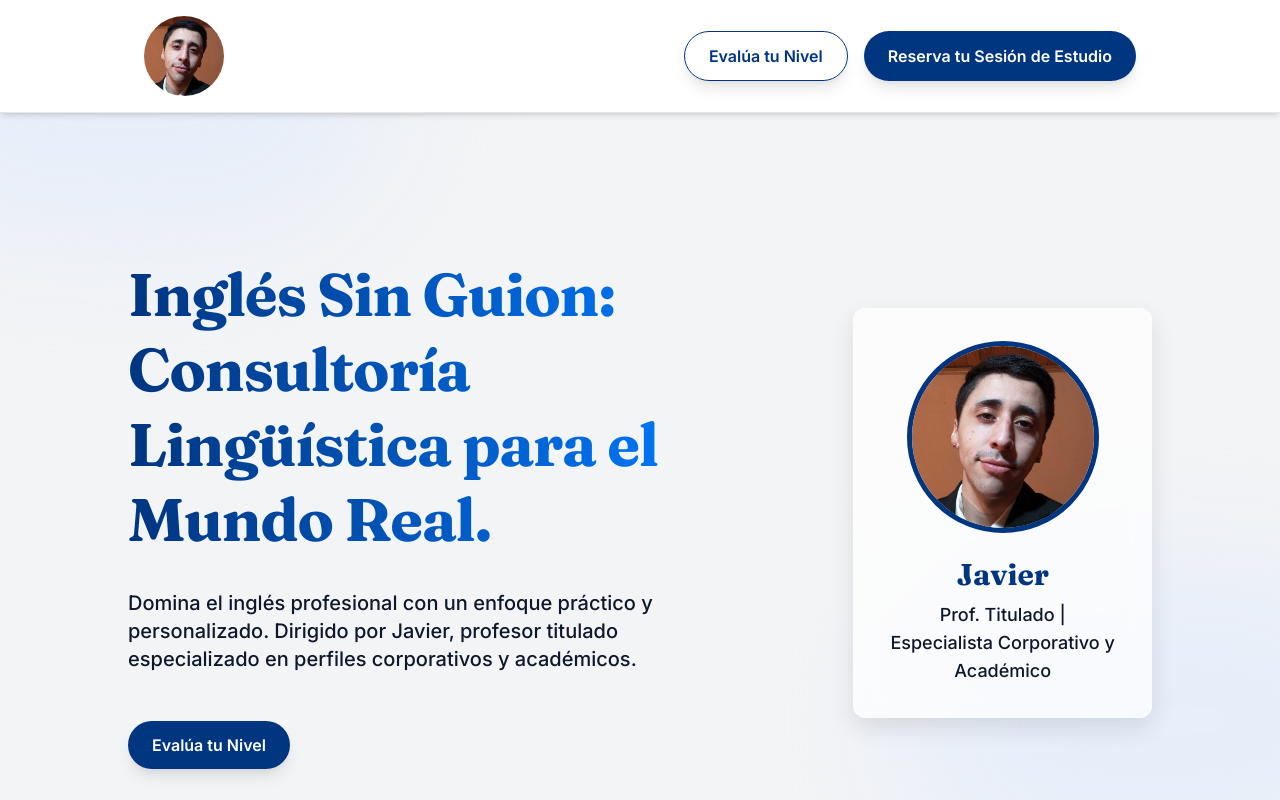
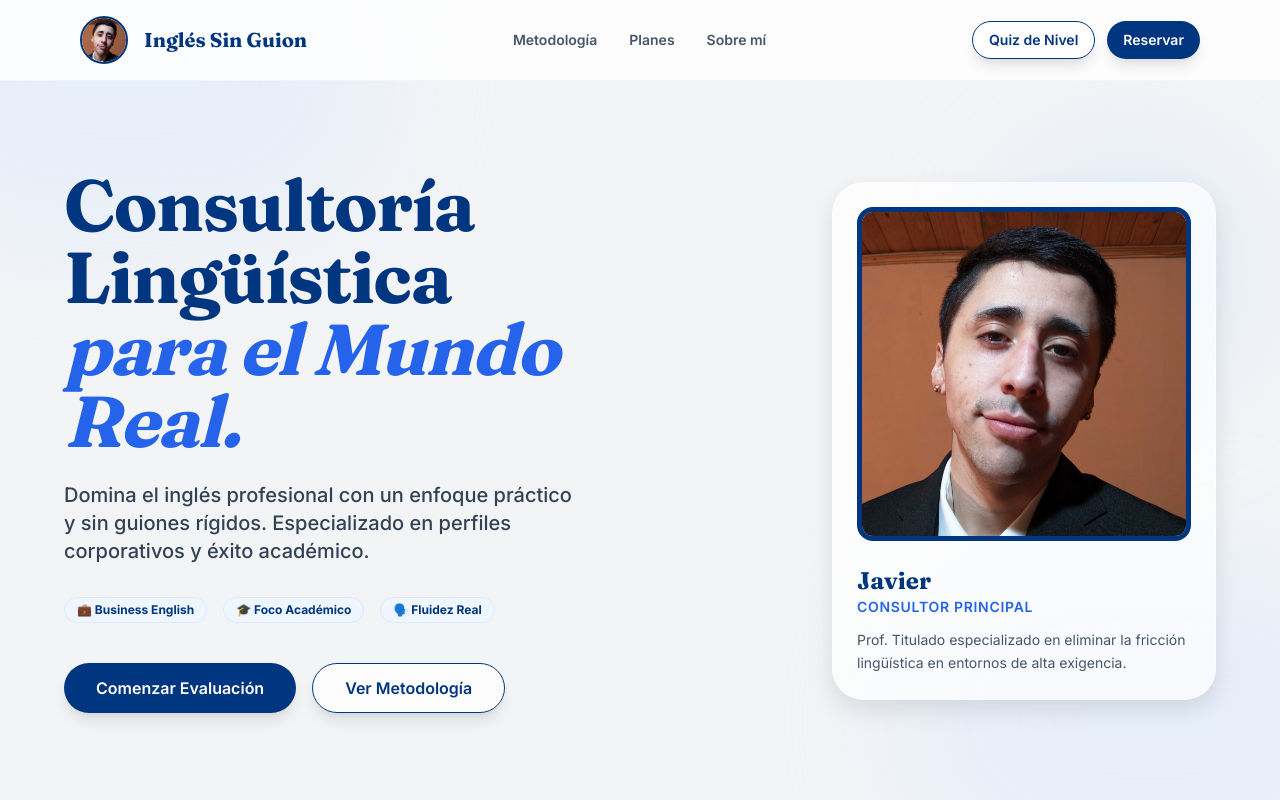
Before and after one commit to DexusJik/dexusjik.github.io, a plain HTML site: page index.html in a window 1280 px wide. Shown: the top 800 px of the page. Drawn offline with nearby package versions, Linux system fonts and the light colour scheme.

Commit message:
Refactor layout for better visual balance and navigation

```diff
--- a/index.html
+++ b/index.html
@@ -164,42 +164,64 @@
     </style>
 </head>
 <body>
-    <!-- Background Blobs -->
     <div class="fixed top-[-10%] left-[-10%] w-[40%] h-[40%] bg-blue-100/50 rounded-full blur-3xl -z-10"></div>
     <div class="fixed bottom-[-10%] right-[-10%] w-[40%] h-[40%] bg-blue-100/50 rounded-full blur-3xl -z-10"></div>
 
-    <!-- Header -->
-    <header class="bg-snow-white shadow-md border-b border-gray-200">
-        <div class="flex flex-wrap items-center justify-between p-4 max-w-5xl mx-auto">
-            <img src='./perfil.jpg' class='w-20 h-20 rounded-full object-cover'>
-            <div class="flex gap-4">
-                <button onclick="scrollToSection('quiz-section')" class="btn btn-secondary">Evalúa tu Nivel</button>
-                <button onclick="scrollToSection('strategy-form-section')" class="btn btn-primary">Reserva tu Sesión de Estudio</button>
+    <header class="sticky top-0 z-50 bg-white/80 backdrop-blur-md border-b border-gray-100">
+        <div class="flex items-center justify-between p-4 max-w-6xl mx-auto">
+            <div class="flex items-center gap-4">
+                <img src='./perfil.jpg' class='w-12 h-12 rounded-full object-cover border-2 border-deep-navy'>
+                <span class="font-serif font-bold text-deep-navy text-xl hidden sm:block">Inglés Sin Guion</span>
+            </div>
+            <nav class="hidden md:flex gap-8 text-sm font-semibold text-slate-600">
+                <a href="#metodologia-section" class="hover:text-deep-navy transition-colors">Metodología</a>
+                <a href="#pricing-section" class="hover:text-deep-navy transition-colors">Planes</a>
+                <a href="#about-section" class="hover:text-deep-navy transition-colors">Sobre mí</a>
+            </nav>
+            <div class="flex gap-3">
+                <button onclick="scrollToSection('quiz-section')" class="btn btn-secondary !py-2 !px-4 text-sm">Quiz de Nivel</button>
+                <button onclick="scrollToSection('strategy-form-section')" class="btn btn-primary !py-2 !px-4 text-sm">Reservar</button>
             </div>
         </div>
     </header>
 
-    <!-- Hero Section -->
-    <section class="min-h-screen flex items-center justify-center py-24 px-6">
-        <div class="max-w-5xl mx-auto flex flex-col md:flex-row items-center justify-between gap-32">
-            <div class="md:w-2/3 text-center md:text-left">
-                <h1 class="text-6xl font-serif font-bold leading-tight mb-8 bg-clip-text text-transparent bg-gradient-to-r from-[#003580] to-[#007bff] fade-up">
-                    Inglés Sin Guion: Consultoría Lingüística para el Mundo Real.
+    <section class="min-h-[90vh] flex items-center py-20 px-6">
+        <div class="max-w-6xl mx-auto grid grid-cols-1 md:grid-cols-2 gap-16 items-center">
+            <div class="text-left">
+                <h1 class="text-5xl lg:text-7xl font-serif font-bold leading-[1.1] mb-6 text-deep-navy fade-up">
+                    Consultoría Lingüística <br><span class="text-blue-600 italic">para el Mundo Real.</span>
                 </h1>
-                <p class="text-xl font-medium text-slate-900 mb-12 fade-up delay-1">Domina el inglés profesional con un enfoque práctico y personalizado. Dirigido por Javier, profesor titulado especializado en perfiles corporativos y académicos.</p>
-                <button onclick="scrollToSection('quiz-section')" class="btn btn-primary fade-up delay-2">Evalúa tu Nivel</button>
+                <p class="text-lg lg:text-xl font-medium text-slate-700 mb-8 max-w-lg fade-up delay-1">
+                    Domina el inglés profesional con un enfoque práctico y sin guiones rígidos. Especializado en perfiles corporativos y éxito académico.
+                </p>
+
+                <div class="flex flex-wrap gap-4 mb-10 fade-up delay-2">
+                    <span class="bg-blue-50 text-deep-navy px-3 py-1 rounded-full text-xs font-bold border border-blue-100">💼 Business English</span>
+                    <span class="bg-blue-50 text-deep-navy px-3 py-1 rounded-full text-xs font-bold border border-blue-100">🎓 Foco Académico</span>
+                    <span class="bg-blue-50 text-deep-navy px-3 py-1 rounded-full text-xs font-bold border border-blue-100">🗣️ Fluidez Real</span>
+                </div>
+
+                <div class="flex flex-col sm:flex-row gap-4 fade-up delay-3">
+                    <button onclick="scrollToSection('quiz-section')" class="btn btn-primary px-8">Comenzar Evaluación</button>
+                    <button onclick="scrollToSection('metodologia-section')" class="btn btn-secondary px-8">Ver Metodología</button>
+                </div>
             </div>
-            <div class="md:w-1/3 flex justify-center">
-                <div class="consultant-profile p-8 w-full max-w-sm card">
-                    <img id="profile-pic" src="./perfil.jpg" alt="Javier's Photo" class="w-48 h-48 rounded-full mx-auto mb-6 object-cover profile-photo">
-                    <p class="text-3xl font-serif font-bold text-deep-navy mb-2">Javier</p>
-                    <p class="text-lg font-medium text-slate-900">Prof. Titulado | Especialista Corporativo y Académico</p>
+
+            <div class="relative flex justify-center md:justify-end fade-up delay-2">
+                <div class="absolute -top-10 -right-10 w-64 h-64 bg-blue-200/30 rounded-full blur-3xl -z-10"></div>
+
+                <div class="consultant-profile p-6 w-full max-w-sm card !rounded-[2rem] border-white/40 shadow-professional">
+                    <img id="profile-pic" src="./perfil.jpg" alt="Javier" class="w-full aspect-square rounded-2xl mb-6 object-cover profile-photo hover:scale-[1.02] transition-all duration-500">
+                    <div class="text-left">
+                        <p class="text-2xl font-serif font-bold text-deep-navy">Javier</p>
+                        <p class="text-sm font-semibold text-blue-600 mb-3 uppercase tracking-wider">Consultor Principal</p>
+                        <p class="text-slate-600 text-sm leading-relaxed">Prof. Titulado especializado en eliminar la fricción lingüística en entornos de alta exigencia.</p>
+                    </div>
                 </div>
             </div>
         </div>
     </section>
 
-    <!-- Quiz Section -->
     <section id="quiz-section" class="py-24 px-6">
         <div class="max-w-5xl mx-auto card p-6 md:p-12">
             <h2 class="text-5xl font-serif font-bold text-center mb-10 bg-clip-text text-transparent bg-gradient-to-r from-[#003580] to-[#007bff]">Evalúa tu Nivel Actual</h2>
@@ -208,7 +230,6 @@
             <div id="quiz-progress-bar" class="progress-bar h-full"></div>
 
             <div id="quiz-questions-container">
-                <!-- Paso 1: Objetivo -->
                 <div class="quiz-step active" id="quiz-step-1">
                     <p class="text-2xl font-medium text-slate-900 mb-6">Paso 1: ¿Cuál es tu objetivo principal?</p>
                     <div class="grid grid-cols-1 gap-4">
@@ -218,7 +239,6 @@
                     </div>
                 </div>
 
-                <!-- Paso 2: Pregunta de Nivel -->
                 <div class="quiz-step hidden" id="quiz-step-2">
                     <p class="text-2xl font-medium text-slate-900 mb-6">Paso 2: ¿Cuál es la forma más profesional de adjuntar un archivo?</p>
                     <div class="grid grid-cols-1 gap-4">
@@ -228,7 +248,6 @@
                     </div>
                 </div>
 
-                <!-- Paso 3: Pregunta de Nivel -->
                 <div class="quiz-step hidden" id="quiz-step-3">
                     <p class="text-2xl font-medium text-slate-900 mb-6">Paso 3: Completa: "By the time we arrived, the meeting..."</p>
                     <div class="grid grid-cols-1 gap-4">
@@ -238,7 +257,6 @@
                     </div>
                 </div>
 
-                <!-- Paso 4: Pregunta de Nivel -->
                 <div class="quiz-step hidden" id="quiz-step-4">
                     <p class="text-2xl font-medium text-slate-900 mb-6">Paso 4: ¿Qué significa "circle back"?</p>
                     <div class="grid grid-cols-1 gap-4">
@@ -264,7 +282,6 @@
         </div>
     </section>
 
-    <!-- About Section -->
     <section id="about-section" class="py-24 px-6 bg-pale-gray">
         <div class="max-w-5xl mx-auto flex flex-col md:flex-row items-center gap-12">
             <div class="md:w-1/2">
@@ -278,14 +295,12 @@
         </div>
     </section>
 
-    <!-- Metodología Section -->
     <section id="metodologia-section" class="py-24 px-6 bg-white">
         <div class="max-w-6xl mx-auto">
             <h2 class="text-5xl font-serif font-bold text-center mb-4 bg-clip-text text-transparent bg-gradient-to-r from-[#003580] to-[#007bff]">Nuestra Metodología</h2>
             <p class="text-center text-gray-600 mb-16 text-lg">Un enfoque estructurado, práctico y adaptado a tus necesidades corporativas o académicas.</p>
 
             <div class="grid grid-cols-1 md:grid-cols-2 lg:grid-cols-4 gap-8">
-                <!-- Card 1 -->
                 <div class="bg-white p-8 rounded-3xl border border-gray-100 shadow-sm hover:shadow-lg transition-shadow duration-300">
                     <div class="bg-blue-50 w-16 h-16 rounded-full flex items-center justify-center mb-6">
                         <svg class="w-8 h-8 text-deep-navy" fill="none" stroke="currentColor" viewBox="0 0 24 24"><path stroke-linecap="round" stroke-linejoin="round" stroke-width="2" d="M12 6.253v13m0-13C10.832 5.477 9.246 5 7.5 5S4.168 5.477 3 6.253v13C4.168 18.477 5.754 18 7.5 18s3.332.477 4.5 1.253m0-13C13.168 5.477 14.754 5 16.5 5c1.747 0 3.332.477 4.5 1.253v13C19.832 18.477 18.247 18 16.5 18c-1.746 0-3.332.477-4.5 1.253"></path></svg>
@@ -293,7 +308,6 @@
                     <h3 class="text-2xl font-bold text-deep-navy mb-4">100% Personalizado</h3>
                     <p class="text-gray-600">Sesiones diseñadas exclusivamente para tus metas, nivel actual y contexto profesional o académico.</p>
                 </div>
-                <!-- Card 2 -->
                 <div class="bg-white p-8 rounded-3xl border border-gray-100 shadow-sm hover:shadow-lg transition-shadow duration-300">
                     <div class="bg-blue-50 w-16 h-16 rounded-full flex items-center justify-center mb-6">
                         <svg class="w-8 h-8 text-deep-navy" fill="none" stroke="currentColor" viewBox="0 0 24 24"><path stroke-linecap="round" stroke-linejoin="round" stroke-width="2" d="M12 8v4l3 3m6-3a9 9 0 11-18 0 9 9 0 0118 0z"></path></svg>
@@ -301,7 +315,6 @@
                     <h3 class="text-2xl font-bold text-deep-navy mb-4">Flexibilidad Total</h3>
                     <p class="text-gray-600">Adaptamos los horarios y la intensidad del estudio para integrarse perfectamente en tu ritmo de vida.</p>
                 </div>
-                <!-- Card 3 -->
                 <div class="bg-white p-8 rounded-3xl border border-gray-100 shadow-sm hover:shadow-lg transition-shadow duration-300">
                     <div class="bg-blue-50 w-16 h-16 rounded-full flex items-center justify-center mb-6">
                         <svg class="w-8 h-8 text-deep-navy" fill="none" stroke="currentColor" viewBox="0 0 24 24"><path stroke-linecap="round" stroke-linejoin="round" stroke-width="2" d="M9 12h6m-6 4h6m2 5H7a2 2 0 01-2-2V5a2 2 0 012-2h5.586a1 1 0 01.707.293l5.414 5.414a1 1 0 01.293.707V19a2 2 0 01-2 2z"></path></svg>
@@ -309,7 +322,6 @@
                     <h3 class="text-2xl font-bold text-deep-navy mb-4">Contenido Real</h3>
                     <p class="text-gray-600">Enfoque en situaciones auténticas: entrevistas, presentaciones, reuniones y comunicación efectiva.</p>
                 </div>
-                <!-- Card 4 -->
                 <div class="bg-white p-8 rounded-3xl border border-gray-100 shadow-sm hover:shadow-lg transition-shadow duration-300">
                     <div class="bg-blue-50 w-16 h-16 rounded-full flex items-center justify-center mb-6">
                         <svg class="w-8 h-8 text-deep-navy" fill="none" stroke="currentColor" viewBox="0 0 24 24"><path stroke-linecap="round" stroke-linejoin="round" stroke-width="2" d="M8 12h.01M12 12h.01M16 12h.01M21 12c0 4.418-4.03 8-9 8a9.863 9.863 0 01-4.255-.949L3 20l1.395-3.72C3.512 15.042 3 13.574 3 12c0-4.418 4.03-8 9-8s9 3.582 9 8z"></path></svg>
@@ -328,12 +340,10 @@
         </div>
     </section>
 
-    <!-- Pricing Section -->
     <section id="pricing-section" class="py-24 px-6 bg-gray-50">
         <div class="max-w-5xl mx-auto">
             <h2 class="text-5xl font-serif font-bold text-center mb-16 bg-clip-text text-transparent bg-gradient-to-r from-[#003580] to-[#007bff]">Planes de Consultoría</h2>
             <div class="grid grid-cols-1 md:grid-cols-3 gap-8">
-                <!-- Pack Inicial -->
                 <div class="card p-8 flex flex-col transition duration-300 hover:-translate-y-2 hover:shadow-2xl">
                     <h3 class="text-2xl font-bold bg-clip-text text-transparent bg-gradient-to-r from-[#003580] to-[#007bff] mb-4">Pack Inicial</h3>
                     <p class="text-4xl font-bold text-deep-navy mb-6">$50.000 CLP</p>
@@ -344,7 +354,6 @@
                     <p class="text-sm text-gray-600 mb-6 italic">Ideal para iniciar tu camino hacia la fluidez.</p>
                     <button onclick="selectPlan('Pack Inicial')" class="btn btn-secondary w-full hover:scale-105 transition-transform">Elegir Plan</button>
                 </div>
-                <!-- Plan Consultoría -->
                 <div class="card p-8 flex flex-col border border-deep-navy/30 transition duration-300 hover:-translate-y-2 hover:shadow-2xl">
                     <h3 class="text-2xl font-bold bg-clip-text text-transparent bg-gradient-to-r from-[#003580] to-[#007bff] mb-4">Plan Consultoría</h3>
                     <p class="text-4xl font-bold text-deep-navy mb-6">$90.000 CLP</p>
@@ -355,7 +364,6 @@
                     <p class="text-sm text-gray-600 mb-6 italic">Avanza rápido con sesiones enfocadas en tus metas.</p>
                     <button onclick="selectPlan('Plan Consultoría')" class="btn btn-primary w-full hover:scale-105 transition-transform">Elegir Plan</button>
                 </div>
-                <!-- Business English -->
                 <div class="card p-8 flex flex-col transition duration-300 hover:-translate-y-2 hover:shadow-2xl">
                     <h3 class="text-2xl font-bold bg-clip-text text-transparent bg-gradient-to-r from-[#003580] to-[#007bff] mb-4">Business English</h3>
                     <p class="text-4xl font-bold text-deep-navy mb-6">Consultar</p>
@@ -371,7 +379,6 @@
         </div>
     </section>
 
-    <!-- Strategy Session Form -->
     <section id="strategy-form-section" class="py-24 px-6">
         <div class="max-w-5xl mx-auto card p-6 md:p-12">
             <h2 class="text-5xl font-serif font-bold text-center mb-12 bg-clip-text text-transparent bg-gradient-to-r from-[#003580] to-[#007bff]">Reserva tu Sesión de Estudio</h2>
@@ -393,7 +400,6 @@
                     <textarea id="message" name="message" rows="5" required class="w-full py-4 px-6 border-2 border-gray-300 rounded-lg bg-white focus:outline-none focus:ring-2 focus:ring-[#003580] focus:border-transparent shadow-inner"></textarea>
                 </div>
 
-                <!-- Honeypot Field -->
                 <div class="honeypot-field">
                     <label for="_gotcha">Leave this empty</label>
                     <input type="text" id="_gotcha" name="_gotcha">
@@ -474,15 +480,12 @@
             const quizQuestionsContainer = document.getElementById('quiz-questions-container');
             const progressBar = document.getElementById('quiz-progress-bar');
             const nextStepBtn = document.getElementById('next-step-btn');
-            const submitQuizBtn = document.getElementById('submit-quiz-btn');
             const quizResultDiv = document.getElementById('quiz-result');
             const cefrLevelSpan = document.getElementById('cefr-level');
             const cefrDescriptionP = document.getElementById('cefr-description');
             const whatsappRedirectBtn = document.getElementById('whatsapp-redirect-btn');
 
-            const quizSection = document.getElementById('quiz-section');
             const strategySessionForm = document.getElementById('strategy-session-form');
-            const honeypotField = document.getElementById('_gotcha');
 
             // --- Utility Functions ---
             function updateProgressBar() {
@@ -525,22 +528,12 @@
 
             function getCefrProfile(answers) {
                 let score = 0;
-
-                // Grammar: 'find-attached' is correct
-                if (answers.grammar === 'find-attached') score += 3;
-                else score += 1;
-
-                // Tense: 'had-started' is correct
-                if (answers.tense === 'had-started') score += 3;
-                else score += 1;
-
-                // Vocab: 'discuss-later' is correct
-                if (answers.vocab === 'discuss-later') score += 3;
-                else score += 1;
+                if (answers.grammar === 'find-attached') score += 3; else score += 1;
+                if (answers.tense === 'had-started') score += 3; else score += 1;
+                if (answers.vocab === 'discuss-later') score += 3; else score += 1;
 
                 let level = '';
                 let description = '';
-
                 if (score <= 4) {
                     level = 'A1/A2';
                     description = 'Tus habilidades son fundamentales. Enfócate en la base gramatical y vocabulario esencial.';
@@ -554,30 +547,15 @@
                 return { level, description };
             }
 
-            // --- Event Listeners Initialization ---
-
-            // Profile picture fallback if ./perfil.jpg is not found
-            if (profilePic) {
-                profilePic.onerror = function() {
-                    this.style.display = 'none'; // Hide broken image icon
-                    const initial = document.createElement('span');
-                    initial.className = 'text-4xl font-serif font-bold text-deep-navy';
-                    initial.textContent = 'J';
-                    this.parentNode.insertBefore(initial, this);
-                };
-            }
-
             // Quiz Initialization
             showStep(currentStep);
 
-            // Quiz Navigation & Option Selection
+            // Quiz Navigation
             nextStepBtn.addEventListener('click', () => {
                 const currentQuestionDiv = quizQuestionsContainer.querySelector('.quiz-step.active');
                 if (!currentQuestionDiv) return;
 
                 const selectedOption = currentQuestionDiv.querySelector('.quiz-option-button.selected');
-
-                // If we are not on the last question, we must have selected an option
                 if (currentStep < quizQuestionsData.length && !selectedOption) {
                     alert('Por favor, selecciona una opción.');
                     return;
@@ -597,9 +575,7 @@
 
             quizQuestionsContainer.addEventListener('click', selectQuizOption);
 
-            // Quiz Submission
             function submitQuiz() {
-                // Ensure all questions have been answered before submitting
                 const allAnswered = quizQuestionsData.every(q => quizAnswers.hasOwnProperty(q.id));
                 if (!allAnswered) {
                     alert('Por favor, responde todas las preguntas.');
@@ -615,10 +591,6 @@
                 quizResultDiv.scrollIntoView({ behavior: 'smooth', block: 'start' });
             }
 
-            // Scroll to Sections
-            // (Functionality handled by global scrollToSection)
-
-            // WhatsApp Redirect from Quiz
             whatsappRedirectBtn.addEventListener('click', () => {
                 const messageTextarea = document.getElementById('message');
                 const level = cefrLevelSpan.innerText;
@@ -630,18 +602,13 @@
                 messageTextarea.focus();
             });
 
-            // Strategy Session Form Submission
             if (strategySessionForm) {
                 strategySessionForm.addEventListener('submit', async (event) => {
                     event.preventDefault();
                     const honeypot = document.getElementById('_gotcha').value;
-                    if (honeypot) {
-                        alert('Spam detected. Please try again.');
-                        return;
-                    }
+                    if (honeypot) return;
 
                     const formData = new FormData(strategySessionForm);
-                    // Add quiz info to formData if needed
                     formData.append('level', cefrLevelSpan.innerText || 'No realizado');
                     formData.append('goal', quizAnswers.goal || 'No especificado');
 
@@ -649,9 +616,7 @@
                         const response = await fetch('https://formspree.io/f/xzdklrdv', {
                             method: 'POST',
                             body: formData,
-                            headers: {
-                                'Accept': 'application/json'
-                            }
+                            headers: { 'Accept': 'application/json' }
                         });
 
                         if (response.ok) {
@@ -662,7 +627,6 @@
                         }
                     } catch (error) {
                         alert('Hubo un error al enviar el formulario. Por favor, intenta de nuevo más tarde.');
-                        console.error('Error:', error);
                     }
                 });
             }
```
Also changed, not shown: image3.jpg.
